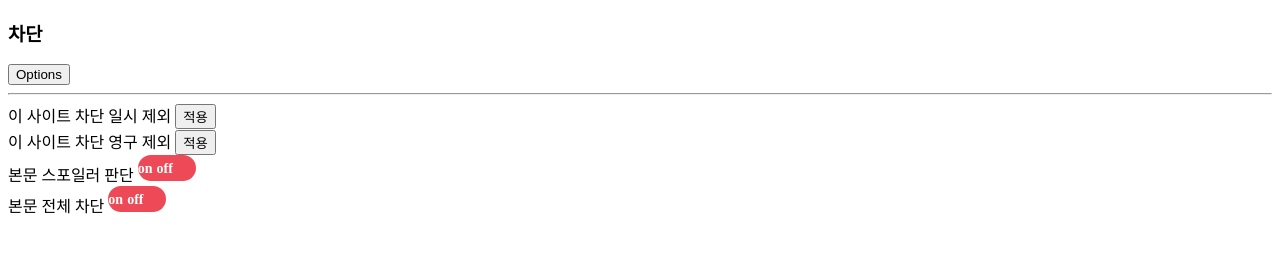
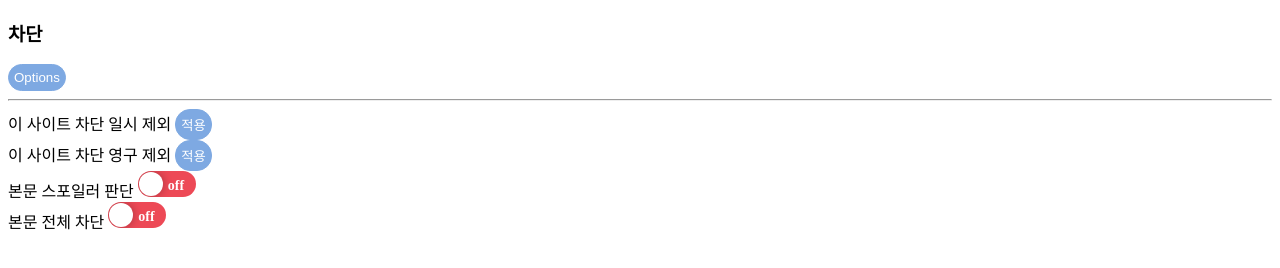
Before and after one commit to Linkage-Type-Spoiler-Blocker/ltsb-chrome-frontend, a plain HTML site: page src/popup/main.html in a window 1280 px wide. Drawn offline with Linux system fonts and the light colour scheme.

Commit message:
Change button design

```diff
--- a/src/popup/basic.css
+++ b/src/popup/basic.css
@@ -1,4 +1,11 @@
 .right-box {
     background: blue;
     float: right;
-  }
+}
+.btn {
+  border: 1px solid #7ea9e2;
+  background-color: #7ea9e2;
+  color: #fff;
+  padding: 5px;
+  border-radius: 15px;
+}
--- a/src/popup/main.html
+++ b/src/popup/main.html
@@ -7,16 +7,16 @@
     <body>
         <div top>
             <h3>차단</h3>
-            <input type="button" name="options" value="Options" onclick="window.open('options.html')" />
+            <input type="button" class="btn" name="options" value="Options" onclick="window.open('options.html')" />
         </div>
         <hr>
         <form class="setting">
             <span data-message="temp">이 사이트 차단 일시 제외</span>
-            <button type="button" id="temp" name="temp">적용</button>
+            <button class="btn" name="temp">적용</button>
         </form>
         <form class="setting">
             <span data-message="permanent">이 사이트 차단 영구 제외</span>
-            <button type="button" id="permanent" name="permanent">적용</button>
+            <button class="btn" name="permanent">적용</button>
         </form>
         <form class="setting">
             <span data-message="blockdecision">본문 스포일러 판단</span>
--- a/src/popup/options.html
+++ b/src/popup/options.html
@@ -4,6 +4,7 @@
         <link rel="stylesheet" type="text/css" href="tab.css" />
         <script  src="http://code.jquery.com/jquery-latest.min.js"></script>
         <script type="text/javascript" src="tab.js"></script>
+        <link rel="stylesheet" type="text/css" href="basic.css" />
     </head>
     <body>
         <div class="tab_wrap">
@@ -16,33 +17,33 @@
                 <div class="tab_box on">
                     <form>
                         <label for="word"></label><input type="text" name="word" id="word" placeholder="Jhon Snow" />
-                        <input type="submit" value="Search">
-                        <input type="submit" value="Add">
+                        <input type="submit" class="btn" value="Search">
+                        <input type="submit" class="btn" value="Add">
                     </form>
                 </div>
                 <div class="tab_box">
                     <div style="float:left;">등록된 영화
                         <form>
                             <label for="registered"><input type="text" name="movie" id="registered" /></label>
-                            <input type="submit" value="Search">
+                            <input type="submit" class="btn" value="Search">
                         </form>
                     </div>
                     <div style="float:left;">추가할 영화 검색
                         <form>
                             <label for="adding"><input type="text" name="movie" id="adding" placeholder="Avengers" /></label>
-                            <input type="submit" value="Search">
+                            <input type="submit" class="btn" value="Search">
                         </form>
                     </div>
                 </div>
                 <div class="tab_box">
                     <form>
-                        <input type="button" name="backup" value="backup" />
+                        <input type="button" class="btn" name="backup" value="backup" />
                     </form>
                     <form>
-                        <input type="button" name="restore" value="restore" />
+                        <input type="button" class="btn" name="restore" value="restore" />
                     </form>
-                    <input type="button" name="signup" value="signup" onclick="location.href='signup.html'" />
-                    <input type="button" name="login" value="login" onclick="location.href='login.html'" />
+                    <input type="button" class="btn" name="signup" value="signup" onclick="location.href='signup.html'" />
+                    <input type="button" class="btn" name="login" value="login" onclick="location.href='login.html'" />
                 </div>
             </div>
         </div>
--- a/src/popup/switch.css
+++ b/src/popup/switch.css
@@ -30,7 +30,7 @@ input[type="checkbox"] {
       transition: all .3s;
       font-size: 14px;
   }
-  .label_onoff.marble {
+  .label_onoff .marble {
       position: absolute;
       top: 1px;
       left: 1px;
@@ -45,11 +45,11 @@ input[type="checkbox"] {
       -moz-box-shadow: 0 0 10px rgba(0, 0, 0, .3);
       box-shadow: 0 0 10px rgba(0, 0, 0, .3);
   }
-  .label_onoff.on {
+  .label_onoff .on {
       display: none;
       padding-left: 12px;
   }
-  .label_onoff.off {
+  .label_onoff .off {
       padding-left: 30px;
       line-height: 25px;
   }
```
